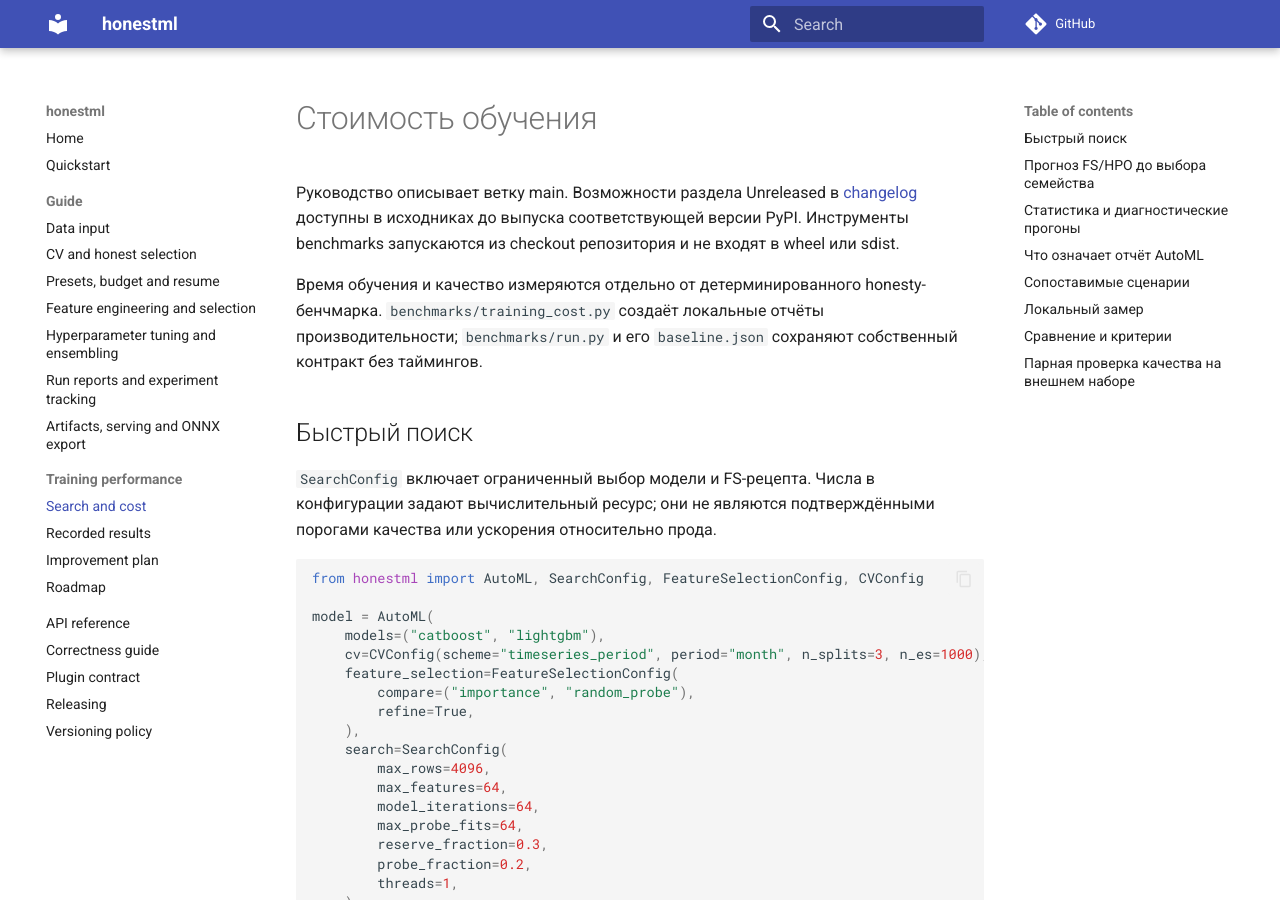
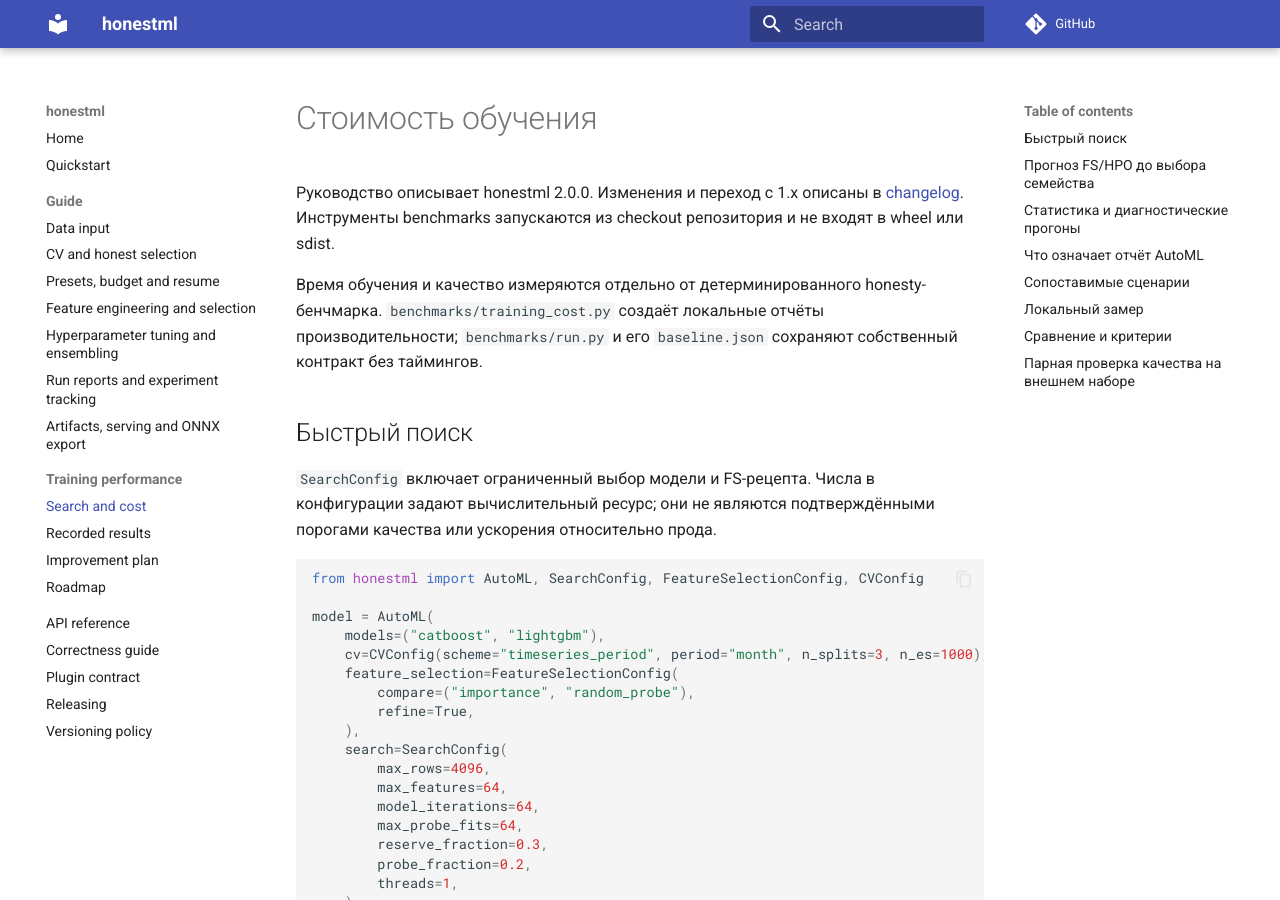
Before and after one commit to sukhov-is/HonestML, an MkDocs documentation site: the page built from docs/training-performance.md, in a window 1280 px wide and 900 px high. Built offline with MkDocs 1.6.1 and Material for MkDocs 9.7.7, drawn with Linux system fonts in a browser that asks for light colours; comment, search, counter and statistics services are not loaded.

Commit message:
Release HonestML 2.0.0

```diff
--- a/docs/training-performance.md
+++ b/docs/training-performance.md
@@ -1,6 +1,6 @@
 # Стоимость обучения
 
-Руководство описывает ветку main. Возможности раздела Unreleased в [changelog](https://github.com/sukhov-is/HonestML/blob/main/CHANGELOG.md) доступны в исходниках до выпуска соответствующей версии PyPI. Инструменты benchmarks запускаются из checkout репозитория и не входят в wheel или sdist.
+Руководство описывает honestml 2.0.0. Изменения и переход с 1.x описаны в [changelog](https://github.com/sukhov-is/HonestML/blob/main/CHANGELOG.md). Инструменты benchmarks запускаются из checkout репозитория и не входят в wheel или sdist.
 
 Время обучения и качество измеряются отдельно от детерминированного honesty-бенчмарка.
 `benchmarks/training_cost.py` создаёт локальные отчёты производительности; `benchmarks/run.py`
--- a/pyproject.toml
+++ b/pyproject.toml
@@ -4,7 +4,7 @@ build-backend = "hatchling.build"
 
 [project]
 name = "honestml"
-version = "1.1.0"
+version = "2.0.0"
 description = "General tabular AutoML library (classification + regression), production-grade."
 readme = "README.md"
 requires-python = ">=3.10"
--- a/src/honestml/__init__.py
+++ b/src/honestml/__init__.py
@@ -41,7 +41,7 @@ from .core import (
     select_best,
 )
 
-__version__ = "1.1.0"
+__version__ = "2.0.0"
 
 # lazy: facade + artifact (resolved via the composition barrel, itself lazy) — keeps `import honestml` slim
 _SUBMODULES = {
```
Also changed, not shown: CHANGELOG.md (+6 -0 lines), 2 other files.
